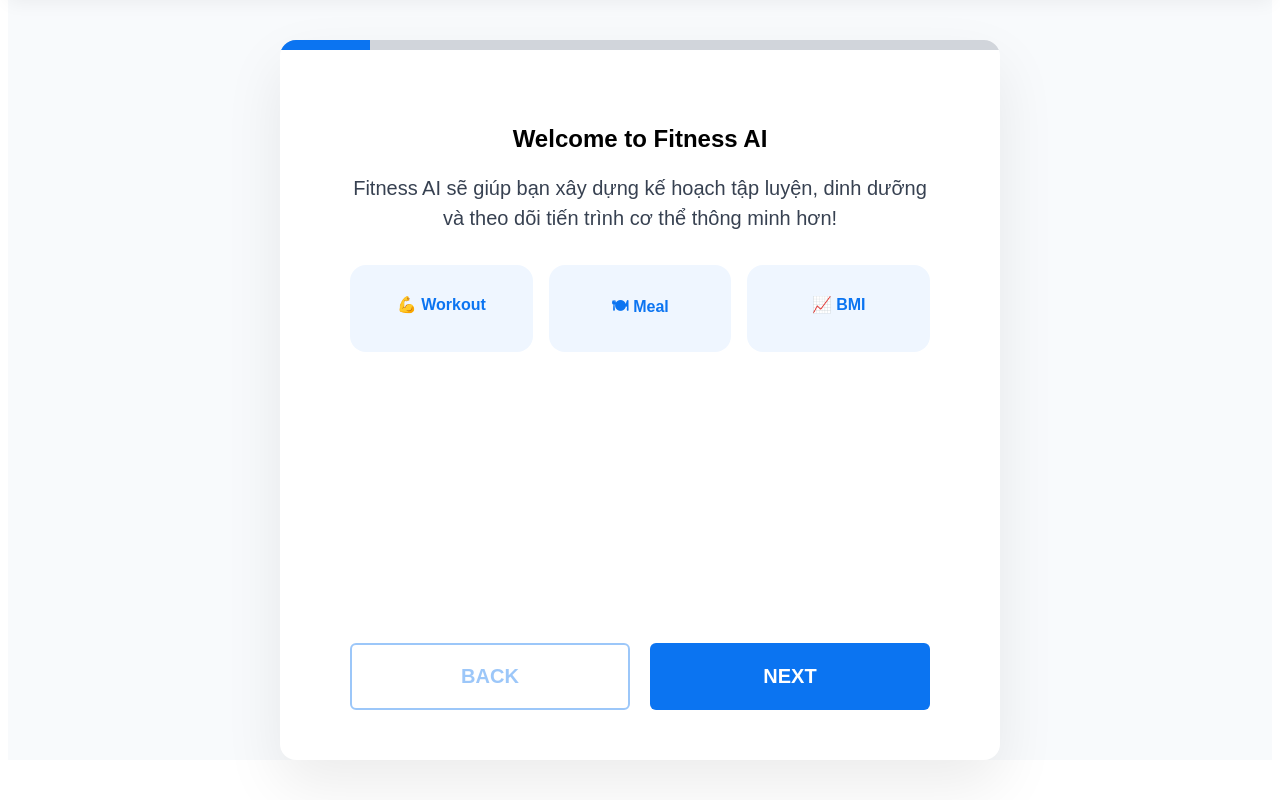
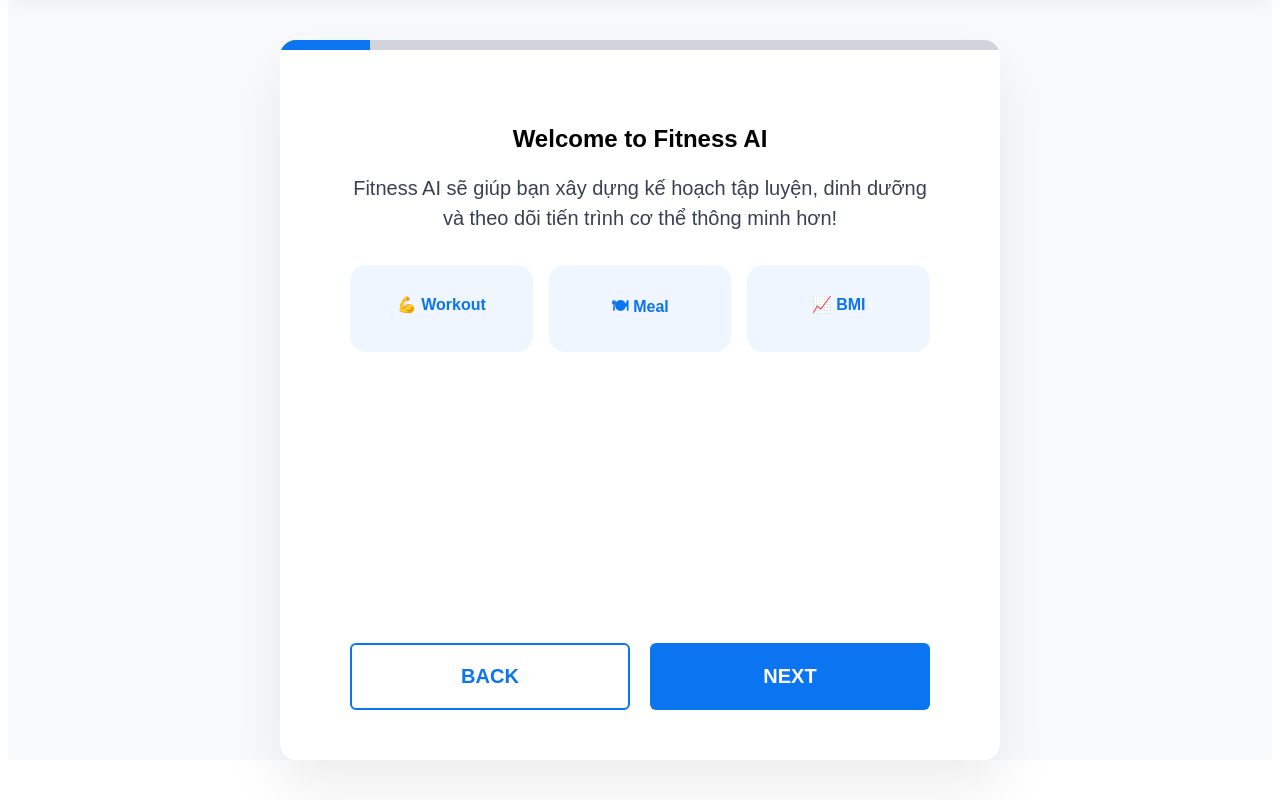
Before and after one commit to tuanhtruongpham/fitness-ai-app, a React app in the folder frontend/: page / in a window 1280 px wide. Both pictures are taken after a click on the button "BẮT ĐẦU NGAY →". Shown: the part 82-882 px from the top of the page. Built offline with nearby package versions, Linux system fonts and the light colour scheme; the HTML template or start-up script is replaced by a standard one.

Commit message:
update google register profile flow

```diff
--- a/frontend/src/App.jsx
+++ b/frontend/src/App.jsx
@@ -52,7 +52,10 @@ function App() {
       )}
 
       {page === "onboarding" && (
-        <Onboarding onFinish={() => setPage("home")} />
+        <Onboarding
+          onFinish={() => setPage("home")}
+          onBack={() => setPage("landing")}
+        />
       )}
 
       {page === "login" && (
--- a/frontend/src/pages/Onboarding.jsx
+++ b/frontend/src/pages/Onboarding.jsx
@@ -2,7 +2,7 @@ import { useState } from "react";
 import { GoogleLogin } from "@react-oauth/google";
 import axios from "axios";
 
-function Onboarding({ onFinish }) {
+function Onboarding({ onFinish, onBack }) {
   const [step, setStep] = useState(0);
   const [errors, setErrors] = useState({});
   const [showPassword, setShowPassword] = useState(false);
@@ -24,7 +24,6 @@ function Onboarding({ onFinish }) {
   });
 
   const API_URL = "https://fitness-ai-app-71hw.onrender.com";
-
   const goals = ["Giảm cân", "Giữ cân", "Tăng cân", "Tăng cơ"];
 
   const activities = [
@@ -578,6 +577,11 @@ function Onboarding({ onFinish }) {
                   try {
                     const res = await axios.post(`${API_URL}/api/auth/google`, {
                       credential: credentialResponse.credential,
+                      age: calculateAge(),
+                      height: Number(data.height),
+                      weight: Number(data.weight),
+                      gender: data.gender,
+                      goal: data.goal,
                     });
 
                     localStorage.setItem("token", res.data.token);
@@ -614,14 +618,19 @@ function Onboarding({ onFinish }) {
           <button
   style={{
     ...styles.backBtn,
-              ...(step === 0 || loading ? styles.disabledBtn : {}),
+    ...(loading ? styles.disabledBtn : {}),
   }}
-            onClick={prevStep}
-            disabled={step === 0 || loading}
+  onClick={() => {
+    if (step === 0) {
+      onBack();
+    } else {
+      prevStep();
+    }
+  }}
+  disabled={loading}
 >
   BACK
 </button>
-
           <button
             style={{
               ...styles.nextBtn,
```
Lines whose indentation alone changed are shown as unchanged.
